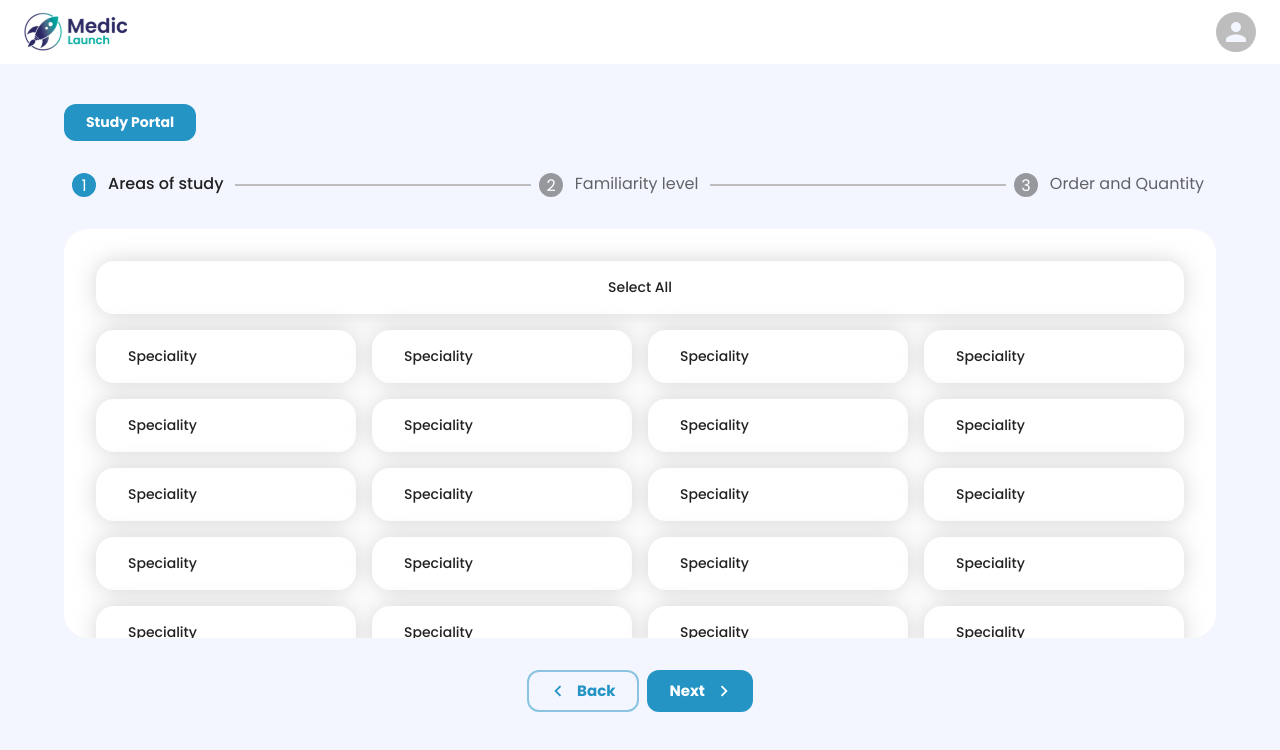
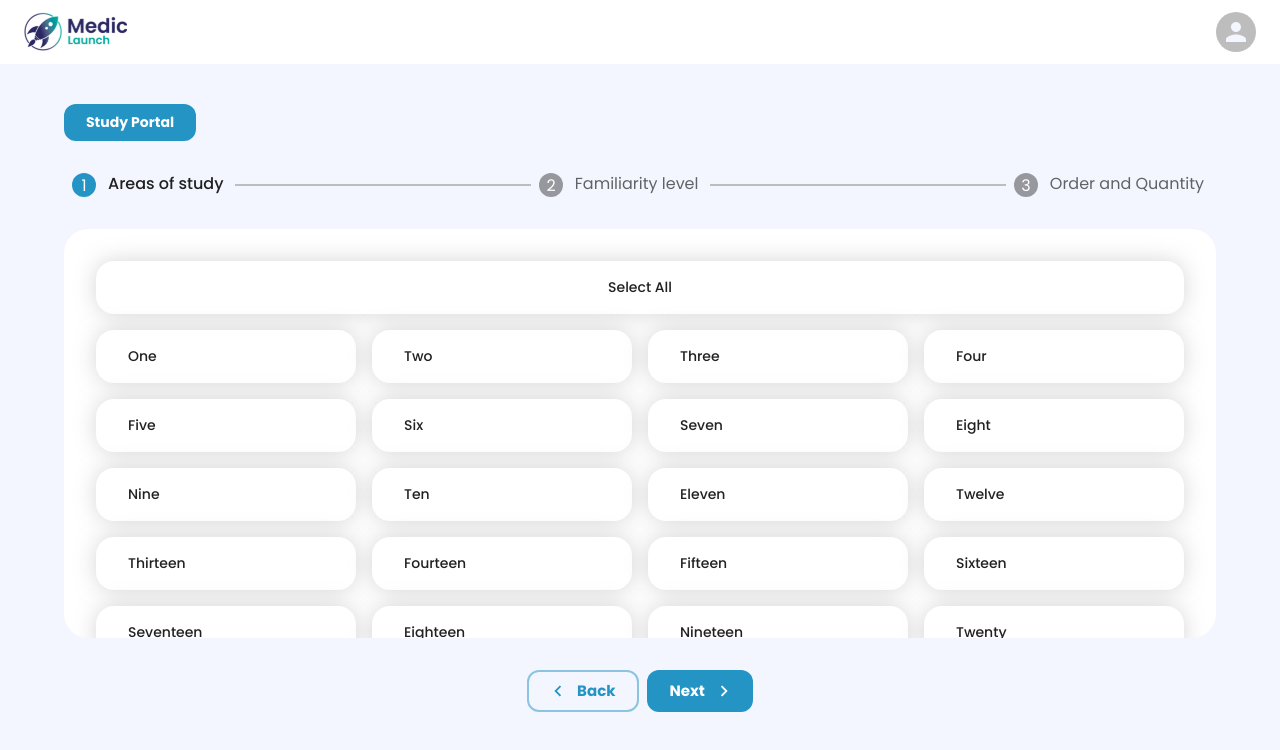
Before and after one commit to Medic-Launch-Dev/MedicLaunchFrontend, a React (Create React App) app: page /create-session in a window 1280 px wide. Shown: the top 750 px of the page. Built offline with nearby package versions, Linux system fonts and the light colour scheme; sample sign-in values are in the browser's storage; what @tiptap/extension-subscript, @tiptap/extension-superscript would draw is missing.

Commit message:
Speciality selection logic

```diff
--- a/src/components/createSession/SpecialityOption.tsx
+++ b/src/components/createSession/SpecialityOption.tsx
@@ -1,14 +1,19 @@
 import { Box } from "@mui/material";
+import { primaryGradient } from "../../theme";
 
 interface SpecialityOptionProps {
-  children: string;
+  speciality: string;
   centered?: boolean;
+  selected: boolean;
+  setSelected: (speciality: string) => void;
 }
 
-export default function SpecialityOption({ children, centered }: SpecialityOptionProps) {
+export default function SpecialityOption({ speciality, centered, selected, setSelected }: SpecialityOptionProps) {
   return (
-    <Box sx={{
-      bgcolor: "white",
+    <Box
+      sx={{
+        background: selected ? primaryGradient : "white",
+        color: selected ? "white" : undefined,
         borderRadius: 1.5,
         py: 2,
         px: 4,
@@ -19,8 +24,10 @@ export default function SpecialityOption({ children, centered }: SpecialityOptio
         justifyContent: centered ? "center" : undefined,
         fontWeight: 500,
         cursor: "pointer",
-    }}>
-      {children}
+      }}
+      onClick={() => setSelected(speciality)}
+    >
+      {speciality}
     </Box>
   )
 }
--- a/src/components/createSession/SpecialitySelection.tsx
+++ b/src/components/createSession/SpecialitySelection.tsx
@@ -1,16 +1,56 @@
 import { Grid } from "@mui/material";
+import { useState } from "react";
 import SpecialityOption from "./SpecialityOption";
 
+
+
 export default function SpecialitySelection() {
+  const specialities = ["One", "Two", "Three", "Four", "Five", "Six", "Seven", "Eight", "Nine", "Ten", "Eleven", "Twelve", "Thirteen", "Fourteen", "Fifteen", "Sixteen", "Seventeen", "Eighteen", "Nineteen", "Twenty", "Twenty-One", "Twenty-Two", "Twenty-Three", "Twenty-Four", "Twenty-Five", "Twenty-Six", "Twenty-Seven", "Twenty-Eight", "Twenty-Nine", "Thirty", "Thirty-One", "Thirty-Two", "Thirty-Three", "Thirty-Four", "Thirty-Five", "Thirty-Six", "Thirty-Seven", "Thirty-Eight", "Thirty-Nine", "Forty", "Forty-One", "Forty-Two", "Forty-Three", "Forty-Four", "Forty-Five", "Forty-Six", "Forty-Seven", "Forty-Eight", "Forty-Nine", "Fifty"];
+  const [selectedSpecialities, setSelectedSpecialities] = useState<string[] | "all">([]);
+
+  const handleSpecialityClick = (speciality: string) => {
+    if (selectedSpecialities === "all") {
+      const specialityToRemove = speciality;
+      const updatedSpecialities = specialities.filter(speciality => speciality !== specialityToRemove);
+      setSelectedSpecialities(updatedSpecialities);
+      return;
+    }
+
+    const index = selectedSpecialities.indexOf(speciality);
+    if (index === -1) {
+      setSelectedSpecialities([...selectedSpecialities, speciality]);
+    } else {
+      const updatedSpecialities = [...selectedSpecialities];
+      updatedSpecialities.splice(index, 1);
+      setSelectedSpecialities(updatedSpecialities);
+    }
+  };
+
+  const handleSelectAllClick = () => {
+    if (selectedSpecialities === "all") setSelectedSpecialities([]);
+    else setSelectedSpecialities("all");
+  }
+
+  console.log(selectedSpecialities);
+
   return (
     <Grid container spacing={2}>
       <Grid item xs={12}>
-        <SpecialityOption centered>Select All</SpecialityOption>
+        <SpecialityOption
+          centered
+          speciality="Select All"
+          selected={selectedSpecialities === "all"}
+          setSelected={() => handleSelectAllClick()}
+        />
       </Grid>
       {
-        Array.from({ length: 60 }, () => "Speciality").map(speciality => (
+        specialities.map(speciality => (
           <Grid item xs={3}>
-            <SpecialityOption>{speciality}</SpecialityOption>
+            <SpecialityOption
+              selected={selectedSpecialities.includes(speciality) || selectedSpecialities === "all"}
+              setSelected={handleSpecialityClick}
+              speciality={speciality}
+            />
           </Grid>
         ))
       }
--- a/src/pages/CreateSession.tsx
+++ b/src/pages/CreateSession.tsx
@@ -4,11 +4,11 @@ import { useState } from "react";
 import SpecialitySelection from "../components/createSession/SpecialitySelection";
 import LinkButton from "../components/util/LinkButton";
 
-const steps = ['Areas of study', 'Familiarity level', 'Order and Quantity',];
-
 export default function CreateSession() {
   const [activeStep, setActiveStep] = useState(0);
   const [skipped, setSkipped] = useState(new Set<number>());
+  const steps = ['Areas of study', 'Familiarity level', 'Order and Quantity',];
+
 
   const isStepOptional = (step: number) => {
     return step === 1;
--- a/src/services/ProtectedRoute.tsx
+++ b/src/services/ProtectedRoute.tsx
@@ -1,5 +1,3 @@
-// ProtectedRoute.tsx
-
 import { Navigate } from "react-router-dom";
 import { useAuth } from "./AuthProvider";
 
```
Lines whose indentation alone changed are shown as unchanged.
